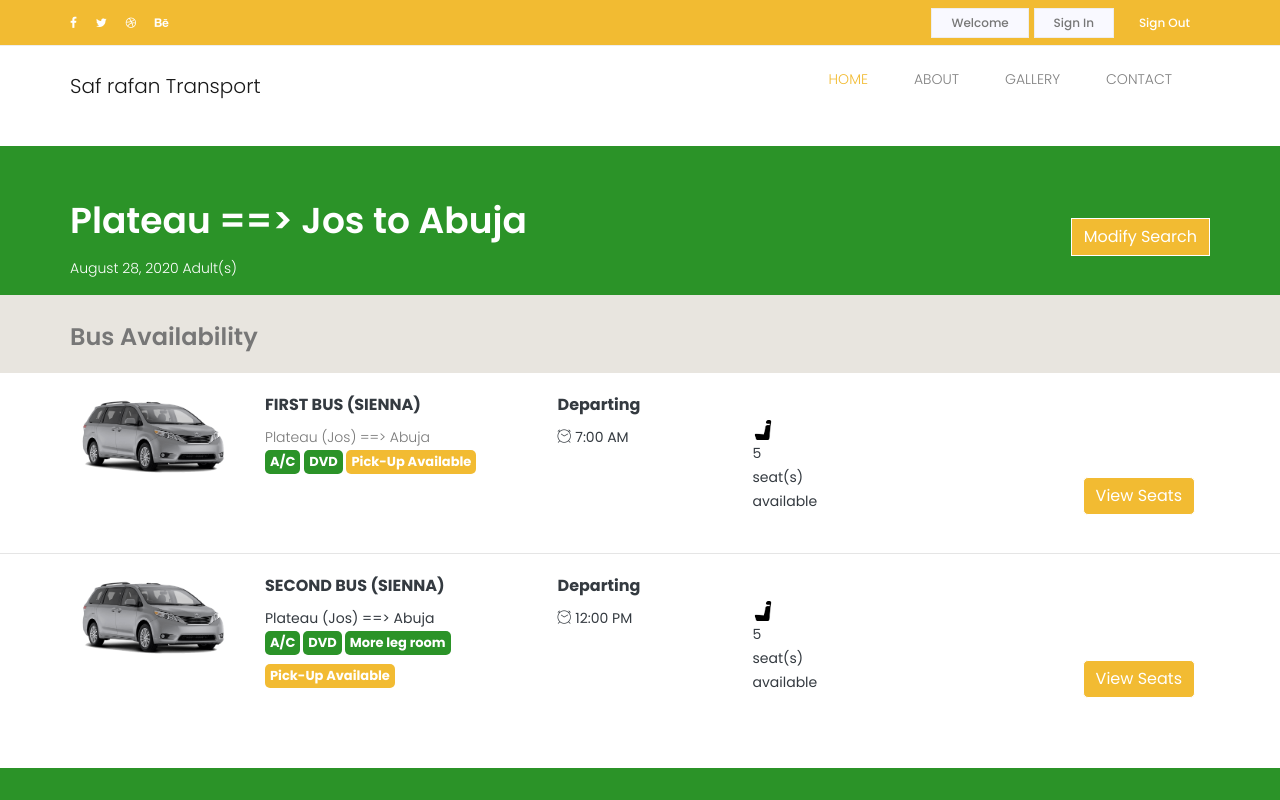
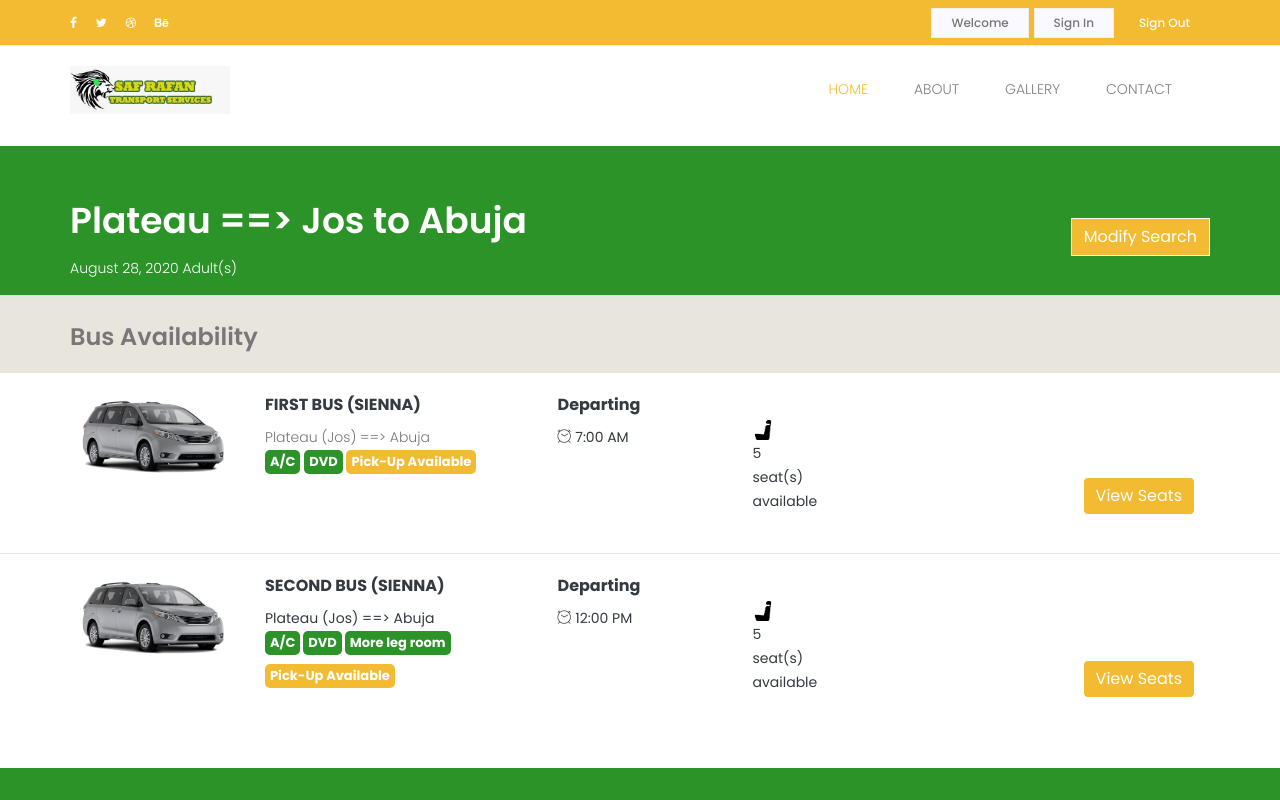
Before and after one commit to David-Orizu31/saf-ran-transport, a plain HTML site: page booking.html in a window 1280 px wide. Shown: the top 800 px of the page. Drawn offline with nearby package versions, Linux system fonts and the light colour scheme; some packages are replaced by stand-ins of ours.

Commit message:
changed logo on other pages

```diff
--- a/booking.html
+++ b/booking.html
@@ -71,8 +71,8 @@
 
                 <nav class="navbar navbar-expand-lg navbar-light">
                     <div class="container">
-								<!-- <a class="navbar-brand" href="#" style="padding-top: 2em;"><img src="img/banner/log.png" class="chilogo" alt="chi-boy logo"></a> -->
-								<a href="#" style="padding-top: 1em;" class="navbar-brand">Saf rafan Transport</a>
+								<a class="navbar-brand" href="#" style="padding-top: 2em;"><img src="images/saf-rafan-logo.jpeg" class="chilogo" alt="chi-boy logo"></a>
+								<!-- <a href="/" style="padding-top: 1em;" class="navbar-brand">Saf rafan Transport</a> -->
                     <button class="navbar-toggler" type="button" data-toggle="collapse" data-target="#navbarNavDropdown" aria-controls="navbarNavDropdown" aria-expanded="false" aria-label="Toggle navigation">
                         <span class="navbar-toggler-icon"></span>
                         <span class="navbar-toggler-icon"></span>
```
Also changed, not shown: bus_select.html (+2 -2 lines), confirmpage.html (+2 -2 lines), errorpage.html (+2 -2 lines), evidence.html (+2 -2 lines), home.html (+2 -2 lines), successpage.html (+2 -2 lines), thankyou.html (+2 -2 lines), virtual.html (+2 -2 lines).
